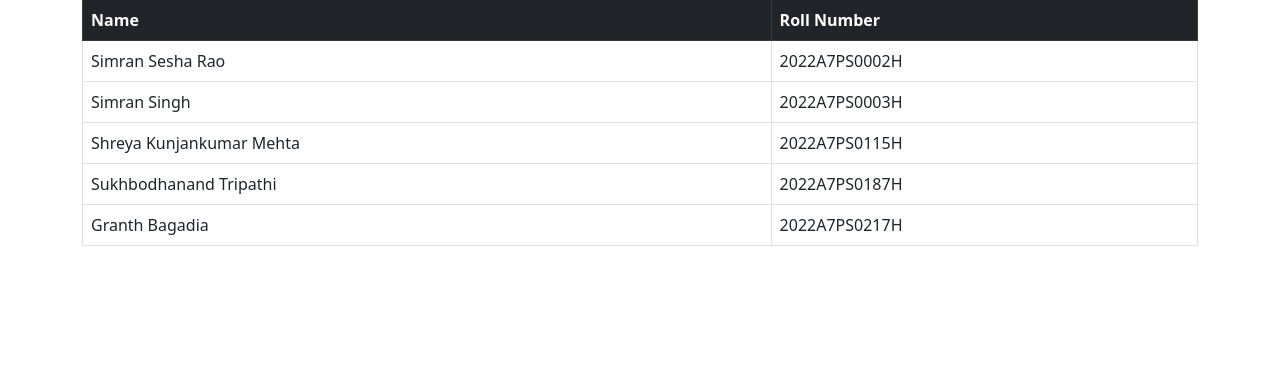
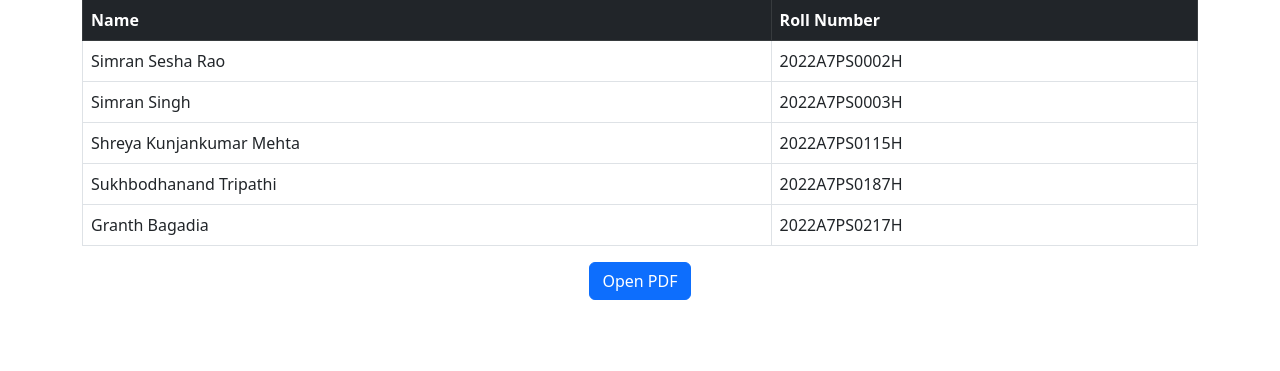
Before and after one commit to granth23/DAA-Graphs, a Flask app: page / in a window 1280 px wide. Shown: the part 403-774 px from the top of the page. Run offline with Flask 3, Linux system fonts and the light colour scheme.

Commit message:
report added

```diff
--- a/templates/index.html
+++ b/templates/index.html
@@ -54,6 +54,12 @@
         </table>
     </div>
 
+    <!-- center algined button that redirects to a pdf file by the name report.pdf-->
+    <div class="text-center mt-3">
+        <button class="btn btn-primary" onclick="window.open('/static/files/report.pdf', '_blank')">Open PDF</button>
+
+    </div>
+
     <script src="https://cdn.jsdelivr.net/npm/bootstrap@5.3.0/dist/js/bootstrap.bundle.min.js"></script>
 </body>
 </html>
```
Also changed, not shown: 1 other file.
